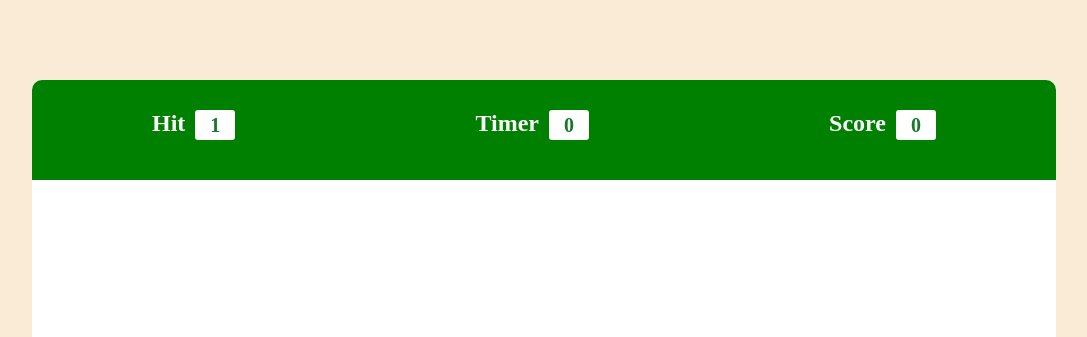
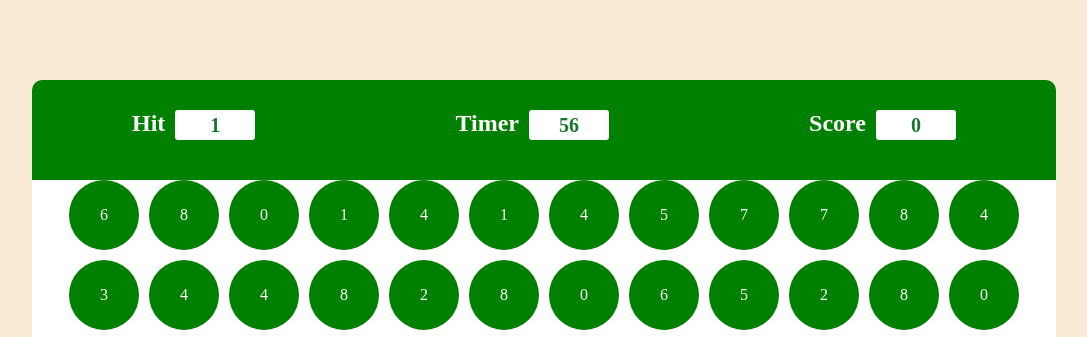
Before and after one commit to TechMusab/JavaScript-Mini-Projects, a plain HTML site: page Project 3/index.html in a window 1280 px wide. Shown: the top 337 px of the page, without its empty margins (96-1183 px from the left). Drawn offline with Linux system fonts and the light colour scheme.

Commit message:
Bubble game

```diff
--- a/Project 3/index.html
+++ b/Project 3/index.html
@@ -4,7 +4,7 @@
 <head>
     <meta charset="UTF-8">
     <meta name="viewport" content="width=device-width, initial-scale=1.0">
-    <title>Document</title>
+    <title>Bubble Game</title>
     <link rel="stylesheet" href="style.css">
 </head>
 
@@ -33,7 +33,7 @@
                         Score
                     </h2>
                     <div class="scorediv">
-0
+                        0
                     </div>
                 </div>
             </div>
@@ -43,20 +43,6 @@
         </div>
     </div>
 
-
-
-
-
-
-
-
-
-
-
-
-
-
-
     <script src="script.js">
 
     </script>
--- a/Project 3/script.js
+++ b/Project 3/script.js
@@ -27,7 +27,7 @@ function generatHit() {
   htidiv.innerText = randomNumber;
 }
 function mytimer() {
-  let timer = 2;
+  let timer = 60;
 
   let id = setInterval(() => {
     if (timer >= 0) {
--- a/Project 3/style.css
+++ b/Project 3/style.css
@@ -37,8 +37,9 @@
 .main .child .score .hit div {
     font-weight: 700;
   color: rgba(10, 112, 35, 0.952);
-  padding: 10px;
+  padding: 0 40px;
   background-color: white;
+  /*the catch here is that is when i give only padding to div without specifying the width height it takes the whole vertical space as i dont giving it width & height*/
   width: 40px;
   height: 30px;
   border-radius: 3px;
```
